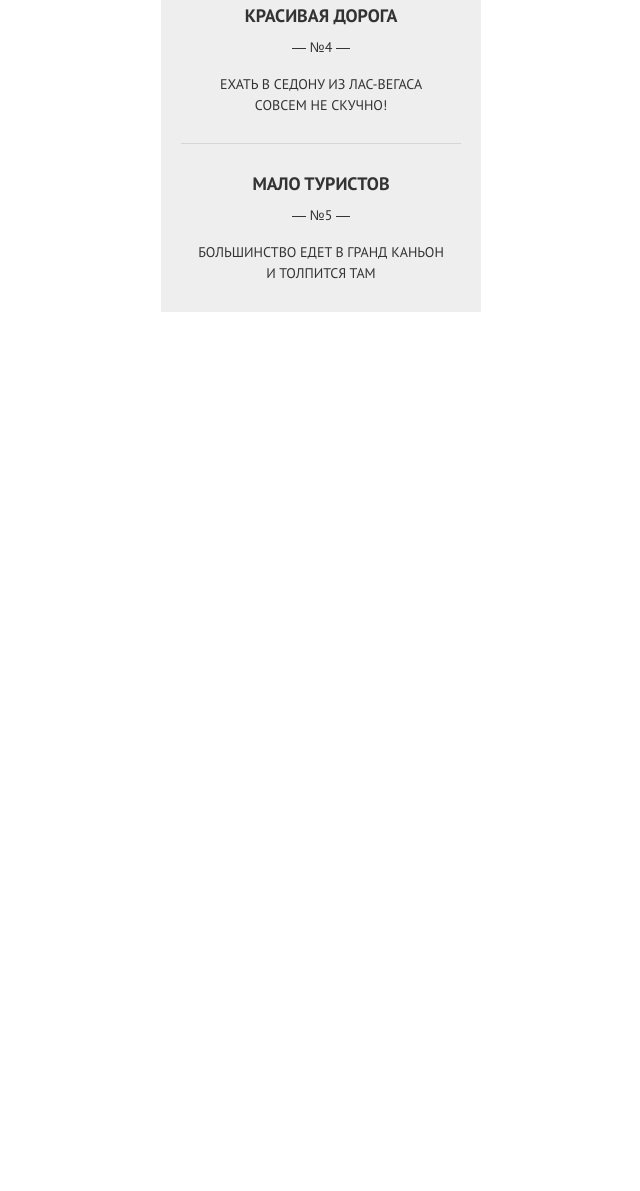
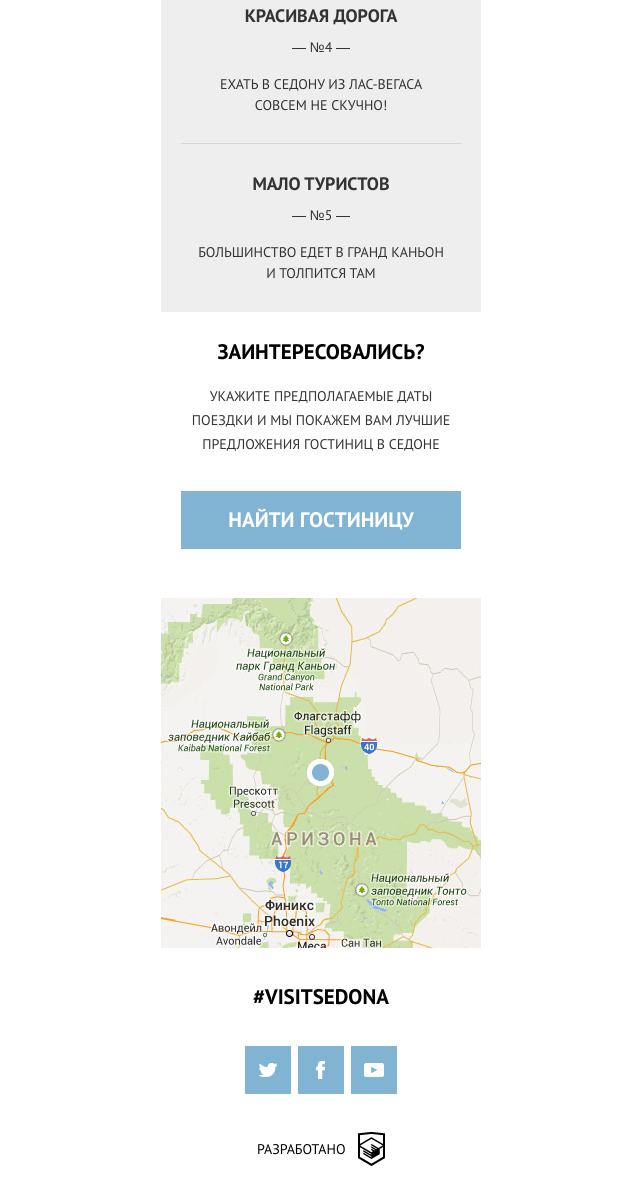
Before and after one commit to Dmitry-H/sedona, a website: page src/index.html in a window 1280 px wide. Shown: the part 2422-3613 px from the top of the page, without its empty margins (319-959 px from the left). Before the commit the page ends 2734 px from the top, so only its background shows below. Drawn offline with nearby package versions, Linux system fonts and the light colour scheme; files that its build step writes are made by us from their sources; files whose address does not match are found by name.

Commit message:
Довёрстана страница index.html мобильной версии

```diff
--- a/src/index.html
+++ b/src/index.html
@@ -100,6 +100,32 @@
             </div>
         </div>
     </div>
+    <div class="feedback">
+        <h2 class="feedback__header">Заинтересовались?</h2>
+        <p class="feedback__text">Укажите предполагаемые даты поездки и мы покажем вам лучшие предложения гостиниц в седоне</p>
+        <a href="#" class="feedback__find-hotel">Найти гостиницу</a>
+    </div>
+    <div class="map">
+        <img src="img/map-mobile.jpg" alt="Карта" class="map__image">
+    </div>
+    <footer class="page-footer">
+        <b class="page-footer__hashtag">#visitsedona</b>
+        <ul class="socials">
+            <li class="sicials__item">
+                <a href="#" class="socials__link  socials__link--twitter">Twitter</a>
+            </li>
+            <li class="sicials__item">
+                <a href="#" class="socials__link  socials__link--facebook">Facebook</a>
+            </li>
+            <li class="sicials__item">
+                <a href="#" class="socials__link  socials__link--youtube">Youtube</a>
+            </li>
+        </ul>
+        <div class="developed">
+            <span class="developed__text">Разработано</span>
+            <a href="https://htmlacademy.ru" class="developed__link">HTML Academy</a>
+        </div>
+    </footer>
 </div>
 </body>
 </html>
--- /dev/null
+++ b/src/sass/blocks/developed.scss
@@ -0,0 +1,20 @@
+.developed {
+  display: flex;
+  padding: 0 96px;
+  justify-content: space-between;
+  align-items: center;
+  font-family: $font-stack;
+
+  &__text {
+    line-height: 26px;
+    font-size: 14px;
+  }
+
+  &__link {
+    display: block;
+    width: 27px;
+    height: 34px;
+    font-size: 0;
+    background-image: url(../img/icon-htmlacademy.png);
+  }
+}
--- /dev/null
+++ b/src/sass/blocks/feedback.scss
@@ -0,0 +1,35 @@
+.feedback {
+
+  padding: 27px 20px 49px;
+  font-family: $font-stack;
+  text-transform: uppercase;
+  text-align: center;
+
+  &__header {
+    margin: 0;
+    margin-bottom: 19px;
+    line-height: 26px;
+    font-size: 21px;
+    font-weight: bold;
+  }
+
+  &__text {
+    margin: 0;
+    margin-bottom: 35px;
+    line-height: 24px;
+    font-size: 14px;
+    color: #333333;
+  }
+
+  &__find-hotel {
+    display: block;
+    padding: 16px 0;
+    width: 100%;
+    background-color: #81b3d2;
+    line-height: 26px;
+    font-size: 21px;
+    font-weight: bold;
+    color: #fff;
+    text-decoration: none;
+  }
+}
--- /dev/null
+++ b/src/sass/blocks/map.scss
@@ -0,0 +1,5 @@
+.map {
+  &__image {
+    display: block;
+  }
+}
--- /dev/null
+++ b/src/sass/blocks/page-footer.scss
@@ -0,0 +1,14 @@
+.page-footer {
+  padding: 36px 0 25px;
+  font-family: $font-stack;
+  text-transform: uppercase;
+  text-align: center;
+
+  &__hashtag {
+    margin-bottom: 36px;
+    display: block;
+    line-height: 26px;
+    font-size: 21px;
+    font-weight: bold;
+  }
+}
--- /dev/null
+++ b/src/sass/blocks/socials.scss
@@ -0,0 +1,33 @@
+.socials {
+  @include list-style;
+  display: flex;
+  padding: 0 84px;
+  margin-bottom: 38px;
+  justify-content: space-between;
+
+  &__item {
+  }
+
+  &__link {
+    display: block;
+    width: 46px;
+    height: 48px;
+    background-color: #81b3d2;
+    font-size: 0;
+
+    &--twitter {
+      background-image: url(../img/icon-twitter.png);
+      background-repeat: no-repeat;
+    }
+
+    &--facebook {
+      background-image: url(../img/icon-facebook.png);
+      background-repeat: no-repeat;
+    }
+
+    &--youtube {
+      background-image: url(../img/icon-youtube.png);
+      background-repeat: no-repeat;
+    }
+  }
+}
--- a/src/sass/style.scss
+++ b/src/sass/style.scss
@@ -10,3 +10,8 @@
 @import "blocks/reason";
 @import "blocks/advantages";
 @import "blocks/reasons";
+@import "blocks/feedback";
+@import "blocks/map";
+@import "blocks/page-footer";
+@import "blocks/socials";
+@import "blocks/developed";
```
Also changed, not shown: src/img/icon-facebook.png (added), src/img/icon-htmlacademy.png (added), src/img/icon-twitter.png (added), src/img/icon-youtube.png (added), src/img/map-mobile.jpg (added).
